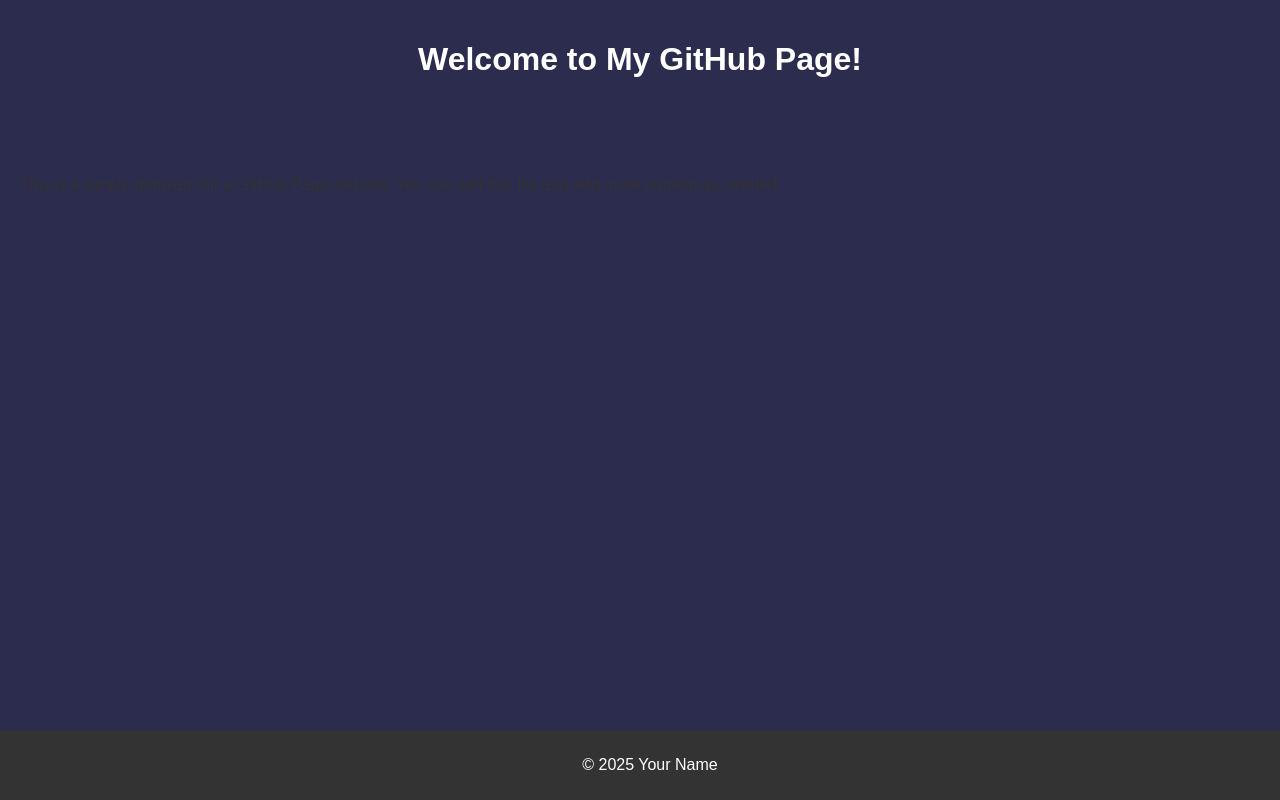
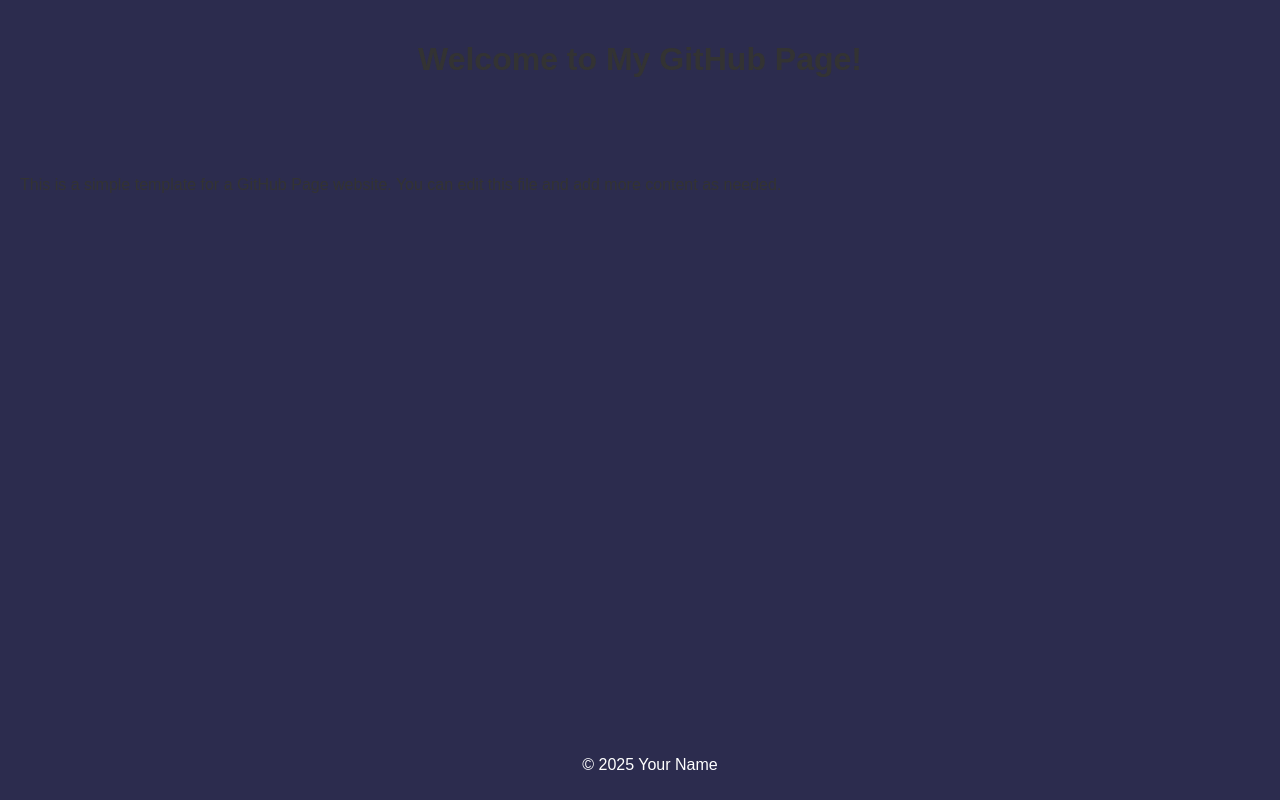
Before and after one commit to purloxPixel/purloxPixel.github.io, a plain HTML site: page index.html in a window 1280 px wide. Drawn offline with Linux system fonts and the light colour scheme.

Commit message:
update colar
yahs

```diff
--- a/style.css
+++ b/style.css
@@ -9,7 +9,7 @@ body {
 
 header {
     background-color: #2c2c4e;
-    color: white;
+    color: 2c2c4e;
     padding: 20px;
     text-align: center;
 }
@@ -20,7 +20,7 @@ header {
 }
 
 footer {
-    background-color: #333;
+    background-color: #2c2c4e;
     color: white;
     text-align: center;
     padding: 10px;
```
